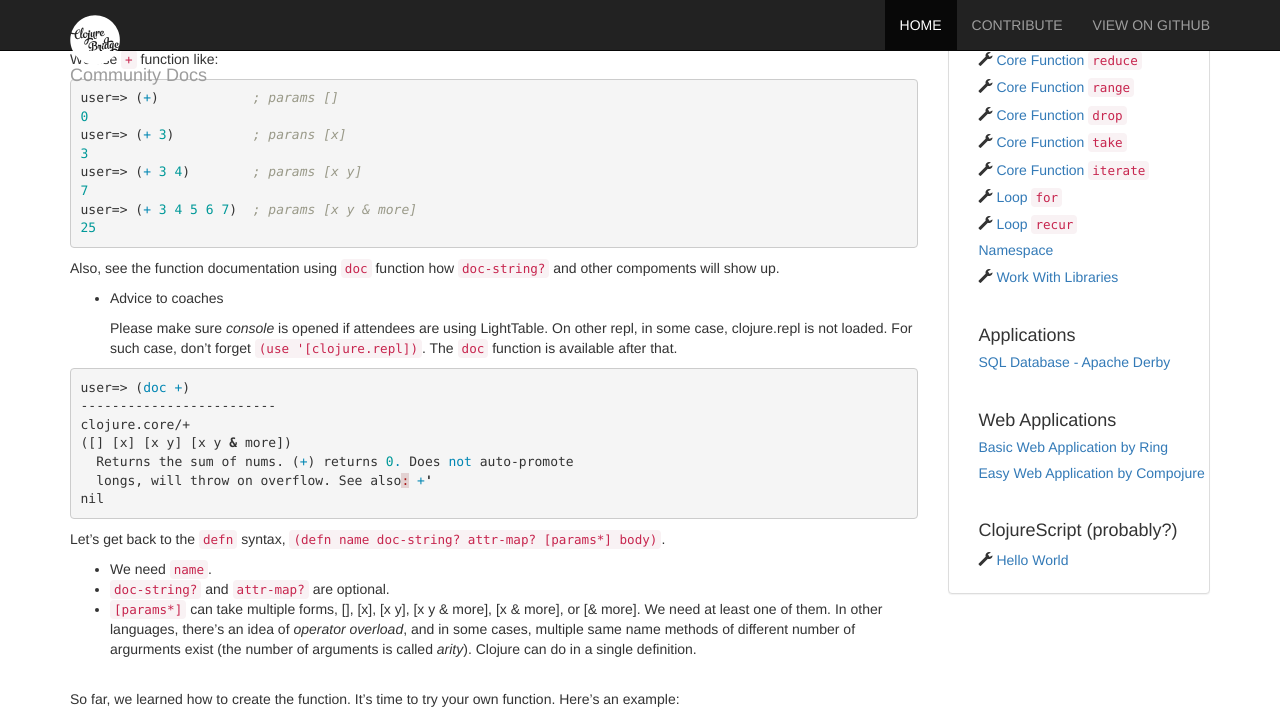
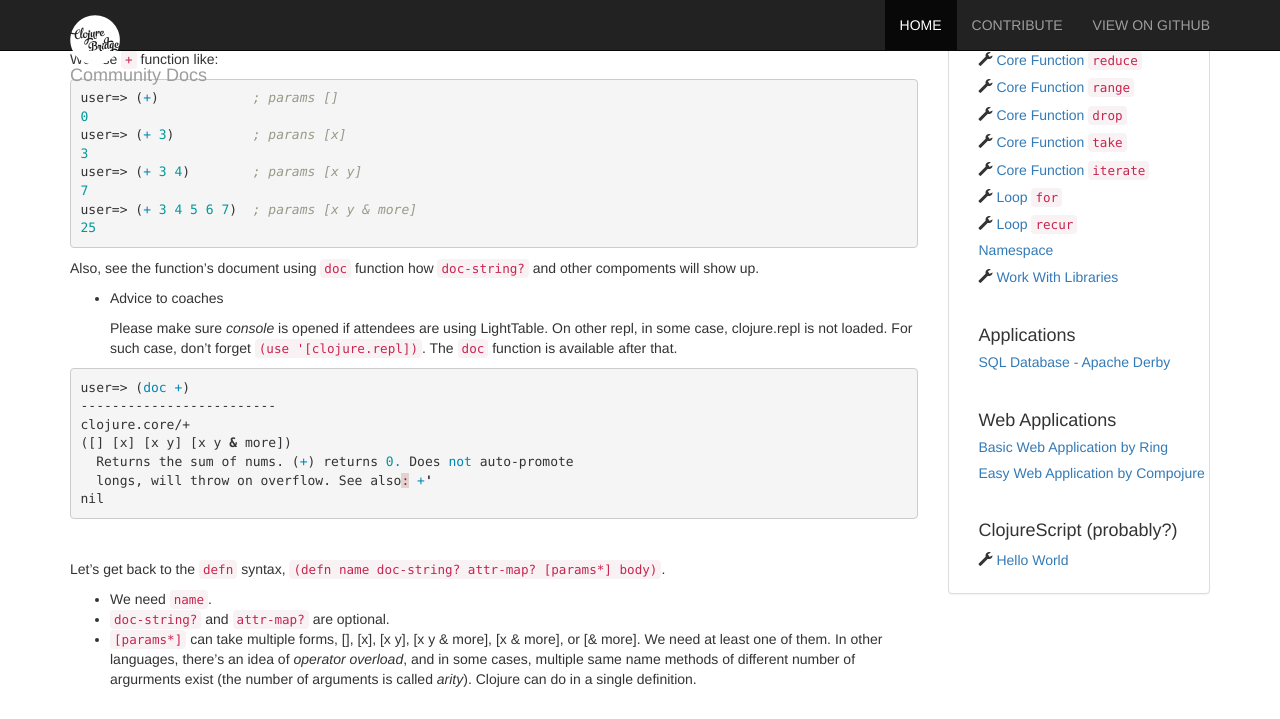
Before and after one commit to ClojureBridge/community-docs, a Jekyll site: the page built from docs/clojure/function-creation.md, in a window 1280 px wide and 1400 px high, scrolled down 802 px. Shown: the top 719 px of the window. Built offline with Jekyll 4.4.1, drawn with Linux system fonts in a browser that asks for light colours; nearby versions of some CDN libraries; some of the changed text lies outside the part shown; grey boxes are pictures that could not be loaded.

Commit message:
corrections of function creation

```diff
--- a/docs/clojure/function-creation.md
+++ b/docs/clojure/function-creation.md
@@ -42,8 +42,8 @@
   - `name` is `+`
   - `doc-string?` is "Returns the sum of nums...(snip)...See also: +'"
   - `attr-map?` is `{:inline (nary-inline...(snip)...:added "1.2"}`
-  - `[params*]` is either `[], [x], [x y], or [x y & more]`
-  - `body`s follow each params. `0`,` (cast Number x)` or other
+  - `[params*]`s are `[]`, `[x]`, `[x y]`, and `[x y & more]`
+  - `body`s follow each param. `0`,` (cast Number x)` and other
 
 
 We use `+` function like:
@@ -59,7 +59,7 @@
 {% endhighlight %}
 
 
-Also, see the function documentation using `doc` function how `doc-string?`
+Also, see the function's document using `doc` function how `doc-string?`
 and other compoments will show up.
 
 - Advice to coaches
@@ -80,7 +80,7 @@
   longs, will throw on overflow. See also: +'
 nil
 {% endhighlight %}
-
+<br/>
 
 Let's get back to the `defn` syntax, `(defn name doc-string? attr-map? [params*] body)`.
 
```
Also changed, not shown: other parts of docs/clojure/function-creation.md (+7 -1 lines).
